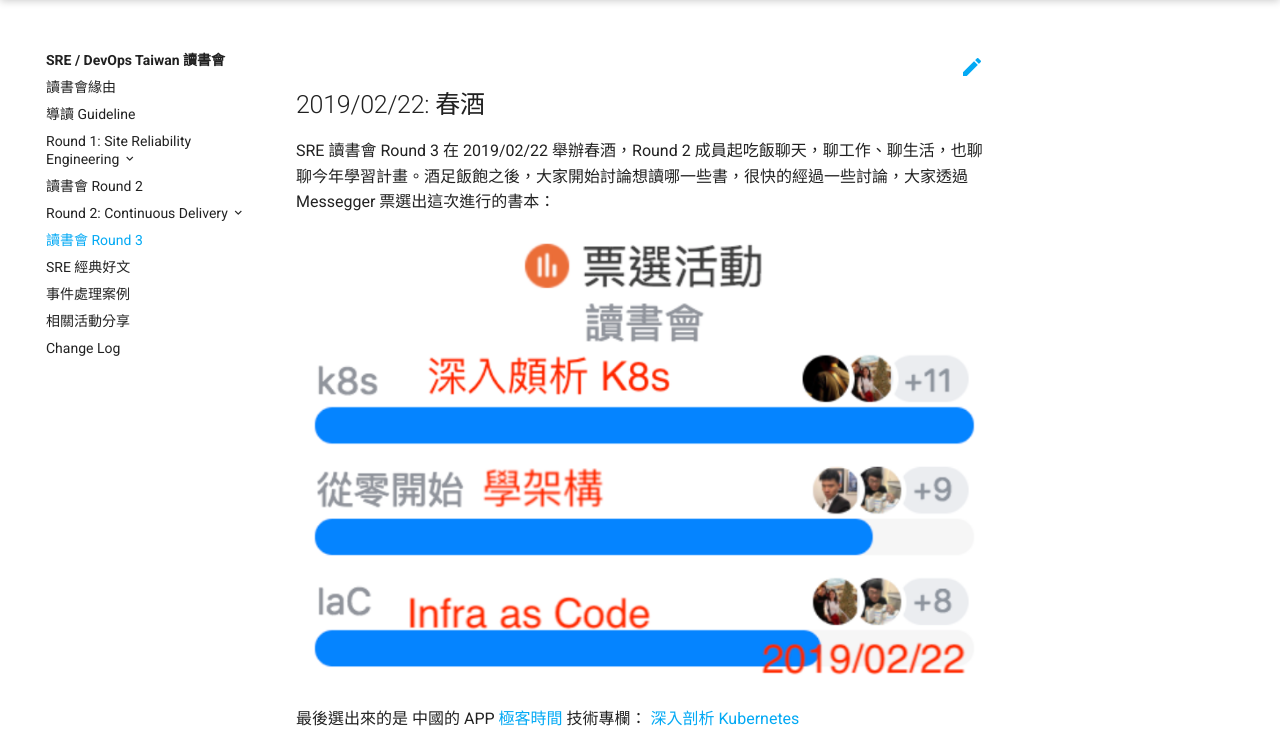
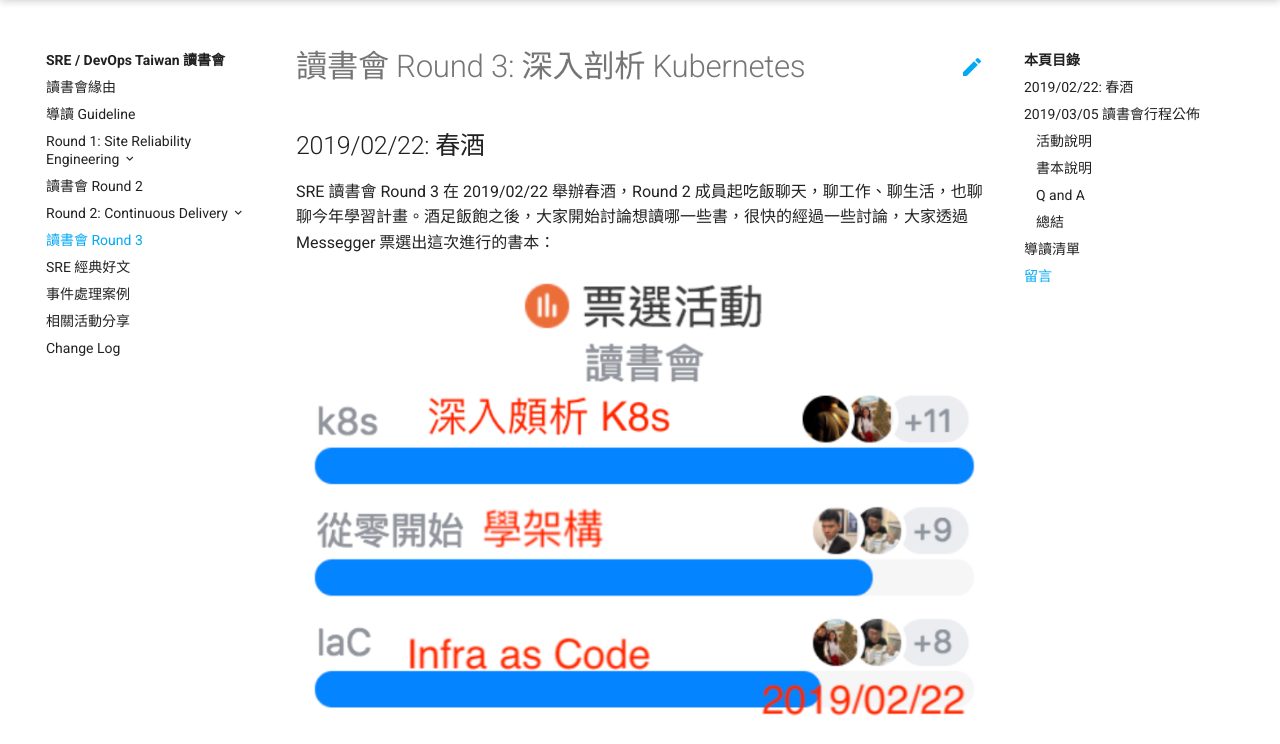
Before and after one commit to cross-community/study-area-site, a plain HTML site: page 03_K8s/index.html in a window 1280 px wide. Shown: the part 51-795 px from the top of the page. Drawn offline with Linux system fonts and the light colour scheme; no server answers; a script that the page names is missing.

Commit message:
update on 20190309-2327

```diff
--- a/03_K8s/index.html
+++ b/03_K8s/index.html
@@ -103,7 +103,7 @@
     <input class="md-toggle" data-md-toggle="search" type="checkbox" id="__search" autocomplete="off">
     <label class="md-overlay" data-md-component="overlay" for="__drawer"></label>
 
-      <a href="#20190222" tabindex="1" class="md-skip">
+      <a href="#round-3-kubernetes" tabindex="1" class="md-skip">
         跳轉到
       </a>
 
@@ -686,9 +686,92 @@
 
 
 
+      <label class="md-nav__link md-nav__link--active" for="__toc">
+        讀書會 Round 3
+      </label>
+
     <a href="./" title="讀書會 Round 3" class="md-nav__link md-nav__link--active">
       讀書會 Round 3
     </a>
+
+
+<nav class="md-nav md-nav--secondary">
+
+
+
+
+
+    <label class="md-nav__title" for="__toc">本頁目錄</label>
+    <ul class="md-nav__list" data-md-scrollfix>
+
+        <li class="md-nav__item">
+  <a href="#20190222" title="2019/02/22: 春酒" class="md-nav__link">
+    2019/02/22: 春酒
+  </a>
+
+</li>
+
+        <li class="md-nav__item">
+  <a href="#20190305" title="2019/03/05 讀書會行程公佈" class="md-nav__link">
+    2019/03/05 讀書會行程公佈
+  </a>
+
+    <nav class="md-nav">
+      <ul class="md-nav__list">
+
+          <li class="md-nav__item">
+  <a href="#_1" title="活動說明" class="md-nav__link">
+    活動說明
+  </a>
+
+</li>
+
+          <li class="md-nav__item">
+  <a href="#_2" title="書本說明" class="md-nav__link">
+    書本說明
+  </a>
+
+</li>
+
+          <li class="md-nav__item">
+  <a href="#q-and-a" title="Q and A" class="md-nav__link">
+    Q and A
+  </a>
+
+</li>
+
+          <li class="md-nav__item">
+  <a href="#_3" title="總結" class="md-nav__link">
+    總結
+  </a>
+
+</li>
+
+      </ul>
+    </nav>
+
+</li>
+
+        <li class="md-nav__item">
+  <a href="#_4" title="導讀清單" class="md-nav__link">
+    導讀清單
+  </a>
+
+</li>
+
+
+
+
+
+        <li class="md-nav__item">
+          <a href="#__comments" title="留言" class="md-nav__link md-nav__link--active">
+            留言
+          </a>
+        </li>
+
+    </ul>
+
+</nav>
 
   </li>
 
@@ -758,6 +841,76 @@
 
 
 
+    <label class="md-nav__title" for="__toc">本頁目錄</label>
+    <ul class="md-nav__list" data-md-scrollfix>
+
+        <li class="md-nav__item">
+  <a href="#20190222" title="2019/02/22: 春酒" class="md-nav__link">
+    2019/02/22: 春酒
+  </a>
+
+</li>
+
+        <li class="md-nav__item">
+  <a href="#20190305" title="2019/03/05 讀書會行程公佈" class="md-nav__link">
+    2019/03/05 讀書會行程公佈
+  </a>
+
+    <nav class="md-nav">
+      <ul class="md-nav__list">
+
+          <li class="md-nav__item">
+  <a href="#_1" title="活動說明" class="md-nav__link">
+    活動說明
+  </a>
+
+</li>
+
+          <li class="md-nav__item">
+  <a href="#_2" title="書本說明" class="md-nav__link">
+    書本說明
+  </a>
+
+</li>
+
+          <li class="md-nav__item">
+  <a href="#q-and-a" title="Q and A" class="md-nav__link">
+    Q and A
+  </a>
+
+</li>
+
+          <li class="md-nav__item">
+  <a href="#_3" title="總結" class="md-nav__link">
+    總結
+  </a>
+
+</li>
+
+      </ul>
+    </nav>
+
+</li>
+
+        <li class="md-nav__item">
+  <a href="#_4" title="導讀清單" class="md-nav__link">
+    導讀清單
+  </a>
+
+</li>
+
+
+
+
+
+        <li class="md-nav__item">
+          <a href="#__comments" title="留言" class="md-nav__link md-nav__link--active">
+            留言
+          </a>
+        </li>
+
+    </ul>
+
 </nav>
                   </div>
                 </div>
@@ -771,7 +924,8 @@
                   <a href="https://github.com/cross-community/study-area-docs/edit/master/docs/03_K8s.md" title="編輯此頁" class="md-icon md-content__icon">&#xE3C9;</a>
 
 
-                <h2 id="20190222">2019/02/22: 春酒<a class="headerlink" href="#20190222" title="Permanent link">&para;</a></h2>
+                <h1 id="round-3-kubernetes">讀書會 Round 3: 深入剖析 Kubernetes<a class="headerlink" href="#round-3-kubernetes" title="Permanent link">&para;</a></h1>
+<h2 id="20190222">2019/02/22: 春酒<a class="headerlink" href="#20190222" title="Permanent link">&para;</a></h2>
 <p>SRE 讀書會 Round 3 在 2019/02/22 舉辦春酒，Round 2 成員起吃飯聊天，聊工作、聊生活，也聊聊今年學習計畫。酒足飯飽之後，大家開始討論想讀哪一些書，很快的經過一些討論，大家透過 Messegger 票選出這次進行的書本：</p>
 <p><img alt="" src="/act/03_K8s/20190222_vote.png" /></p>
 <p>最後選出來的是 中國的 APP <a href="https://time.geekbang.org/">極客時間</a> 技術專欄： <a href="https://time.geekbang.org/column/intro/116">深入剖析 Kubernetes</a></p>
```
Also changed, not shown: search/search_index.json, 1 other file.
